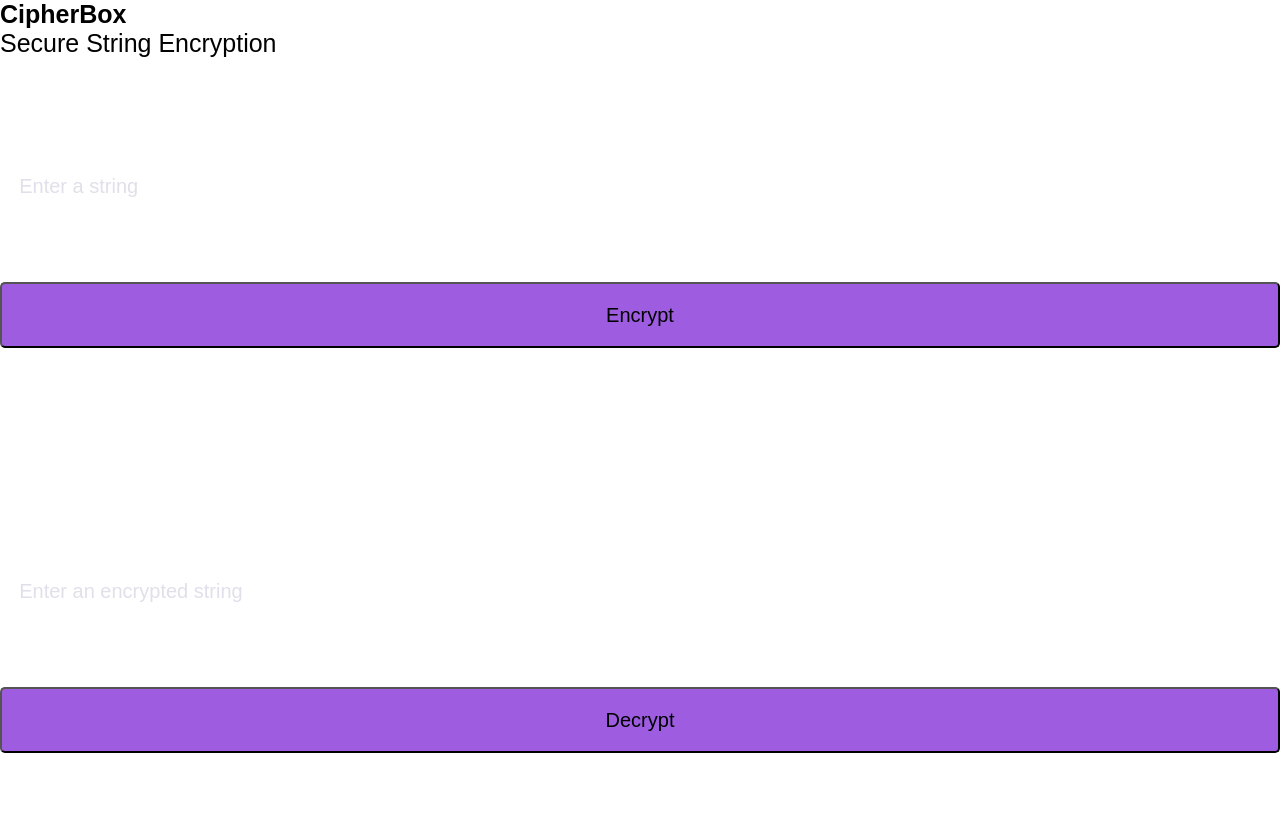
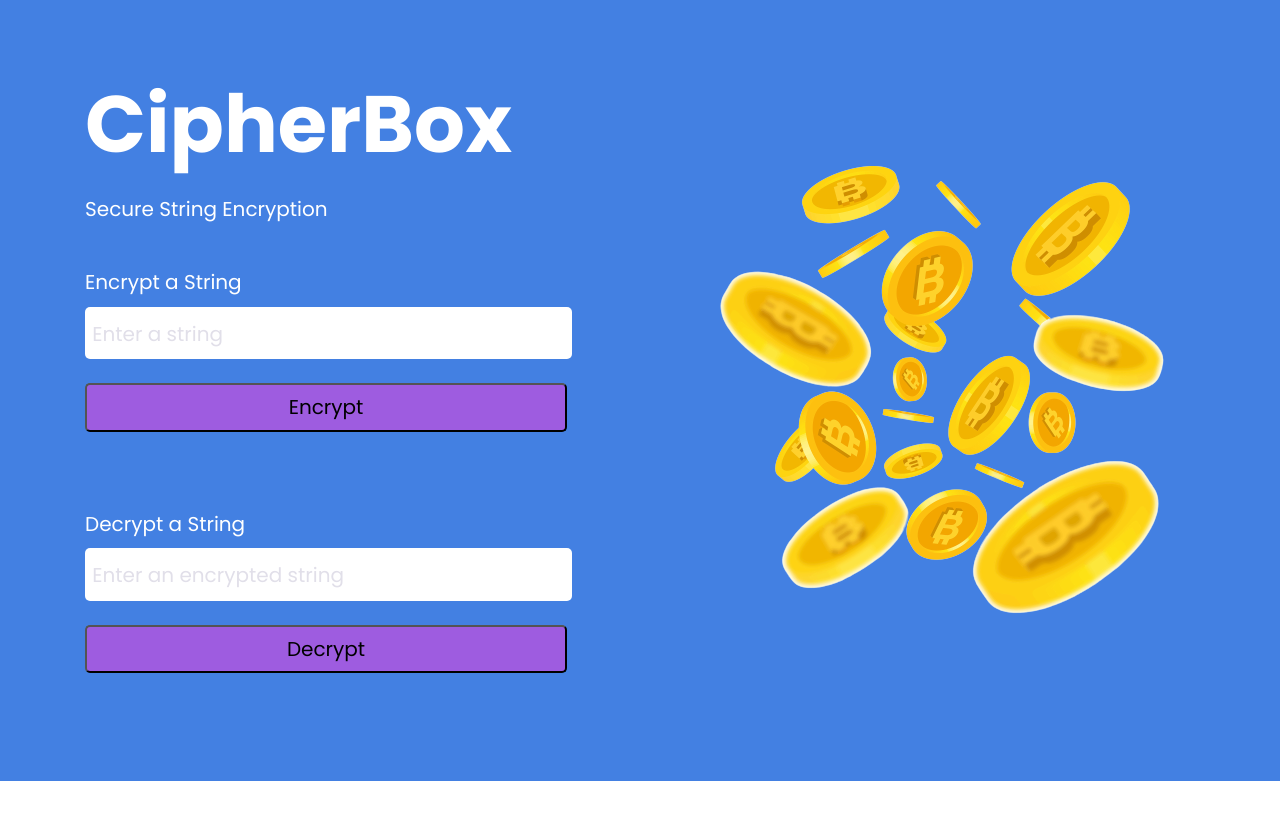
Before and after one commit to gdsc-jssstu/CipherBox, a plain HTML site: page public/index.html in a window 1280 px wide. Drawn offline with Linux system fonts and the light colour scheme; files that its build step writes are made by us from their sources; files whose address does not match are found by name.

Commit message:
final commit for the ui

```diff
--- a/css/styles.css
+++ b/css/styles.css
@@ -1,5 +1,5 @@
 :root {
-    --blue: #4285f4;
+    --blue: #4380e2;
     --white: rgb(255, 255, 255);
     --purple: rgb(158, 92, 224);
     --text: #565360;
@@ -25,15 +25,16 @@
 }
 .container{
     width: 100%;
+    height: 100%;
     padding: 5% 0% 5% 0%;
     display: flex;
     background-color: var(--blue);
     justify-content: center;
     align-items: center;
-    gap: 10%;
+    gap: 10vw;
+    flex-wrap: wrap;
 }
 main {
-    /* padding: 10%; */
     color: var(--white);
 }
 
@@ -70,3 +71,13 @@ button{
     font-size: var(--med1);
     margin: 5% 0% 0% 0%;
 }
+
+/* 🔥 responsive design 🔥 */
+@media (max-width:1180px){
+    .container section img {
+        display: none;
+    }
+    main{
+        justify-self: center;
+    }
+}
--- a/public/index.html
+++ b/public/index.html
@@ -3,30 +3,44 @@
 <head>
     <meta charset="UTF-8">
     <meta name="viewport" content="width=device-width, initial-scale=1.0">
-    <link rel="stylesheet" href="styles.css">
+    <link rel="stylesheet" href="../css/styles.css">
+    <!--importing poppins font family from the google fonts 😄 ✒️-->
+    <link rel="preconnect" href="https://fonts.googleapis.com">
+<link rel="preconnect" href="https://fonts.gstatic.com" crossorigin>
+<link href="https://fonts.googleapis.com/css2?family=Nunito:wght@300&family=Poppins:wght@200;300;400;500;600;700&family=Roboto&display=swap" rel="stylesheet">
+
     <title>CipherBox - Secure String Encryption</title>
 </head>
 <body>
-    <header>
+    <!-- <header>
         <h1>CipherBox</h1>
         <p>Secure String Encryption</p>
-    </header>
+    </header> -->
 
+    <div class="container">
         <main>
+            <h1>CipherBox</h1>
+            <p>Secure String Encryption</p>
             <section id="encryption">
-            <h2>Encrypt a String</h2>
+                <p>Encrypt a String</p>
                 <input type="text" id="inputString" placeholder="Enter a string">
+                <br>
                 <button id="encryptButton">Encrypt</button>
                 <p id="encryptedResult"></p>
             </section>
 
             <section id="decryption">
-            <h2>Decrypt a String</h2>
+                <p>Decrypt a String</p>
                 <input type="text" id="encryptedString" placeholder="Enter an encrypted string">
+                <br>
                 <button id="decryptButton">Decrypt</button>
                 <p id="decryptedResult"></p>
             </section>
         </main>
+        <section>
+            <img src="../assets/1430399_6777-removebg-preview.png" alt="">
+        </section>
+    </div>
 
     <script src="app.js"></script>
 </body>
```
Also changed, not shown: assets/1430399_6777-removebg-preview.png (added). Lines whose indentation alone changed are shown as unchanged.
